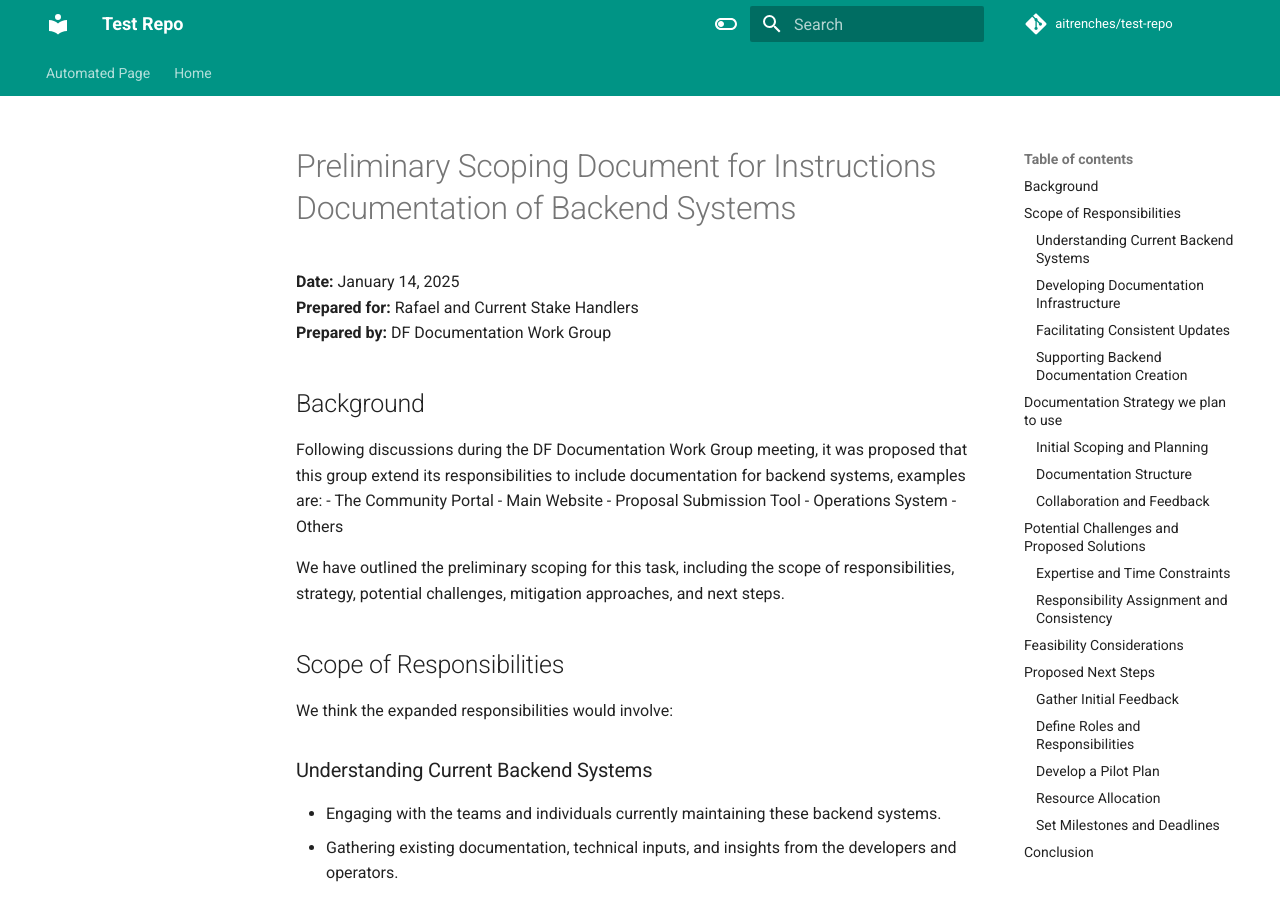
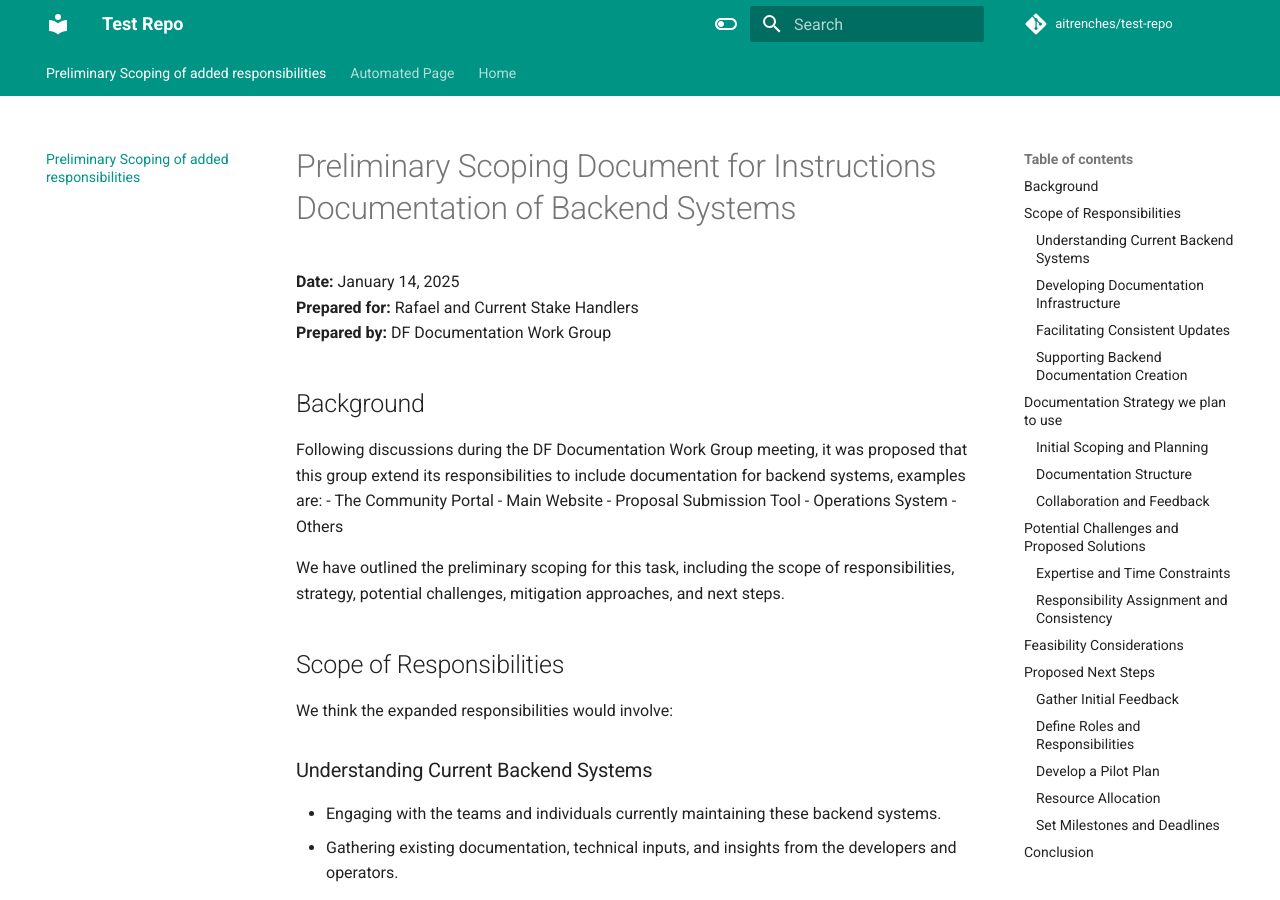
Before and after one commit to aitrenches/test-repo, an MkDocs documentation site: the page built from docs/preliminary-scoping-of-added-responsibilities.md, in a window 1280 px wide and 900 px high. Built offline with MkDocs 1.6.1 and Material for MkDocs 9.7.7, drawn with Linux system fonts in a browser that asks for light colours; comment, search, counter and statistics services are not loaded.

Commit message:
Update navigation: add Preliminary Scoping  of  added responsibilities

```diff
--- a/mkdocs.yml
+++ b/mkdocs.yml
@@ -51,5 +51,6 @@ markdown_extensions:
       emoji_generator: !!python/name:materialx.emoji.to_svg
 
 nav:
+  - Preliminary Scoping  of  added responsibilities: preliminary-scoping-of-added-responsibilities.md
   - Automated Page: auto_page.md
   - Home: index.md
```
